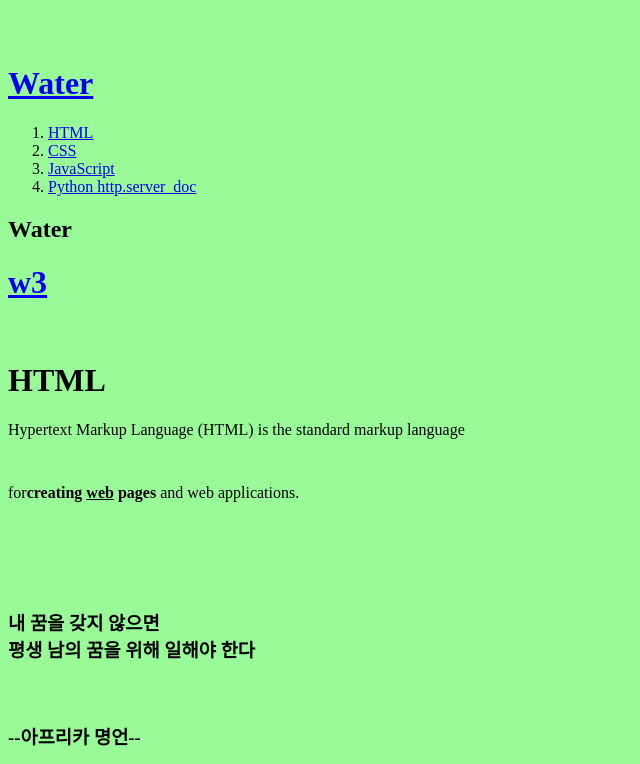
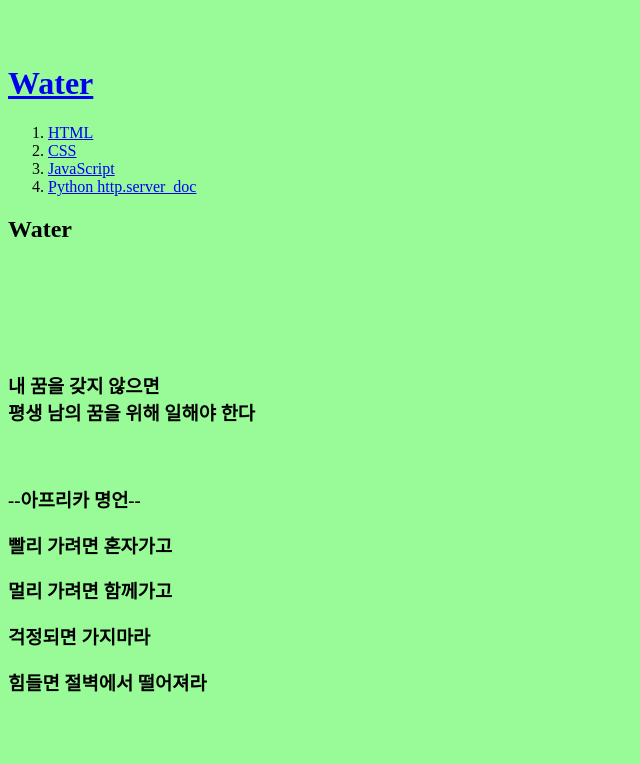
Before and after one commit to ottgit/ottgit, a plain HTML site: page index.html in a window 1280 px wide. Shown: the top 764 px of the page, without its empty margins (0-640 px from the left). Drawn offline with Linux system fonts and the light colour scheme.

Commit message:
Add files via upload

```diff
--- a/index.html
+++ b/index.html
@@ -26,10 +26,9 @@ table, th,  td {
 <h2>Water</h2>
 
 
-<p><a href="https://www.w3.org/TR/html5/"><h1>w3</h1></a><br>
-<h1>HTML</h1>
-<p>Hypertext Markup Language (HTML) is the standard markup language</p>
-<p style="margin-top:45px;">for<strong>creating <u>web</u> pages</strong> and web applications.</p></br>
+<br>
+
+</br>
 
 
 </br></br></br>
```
